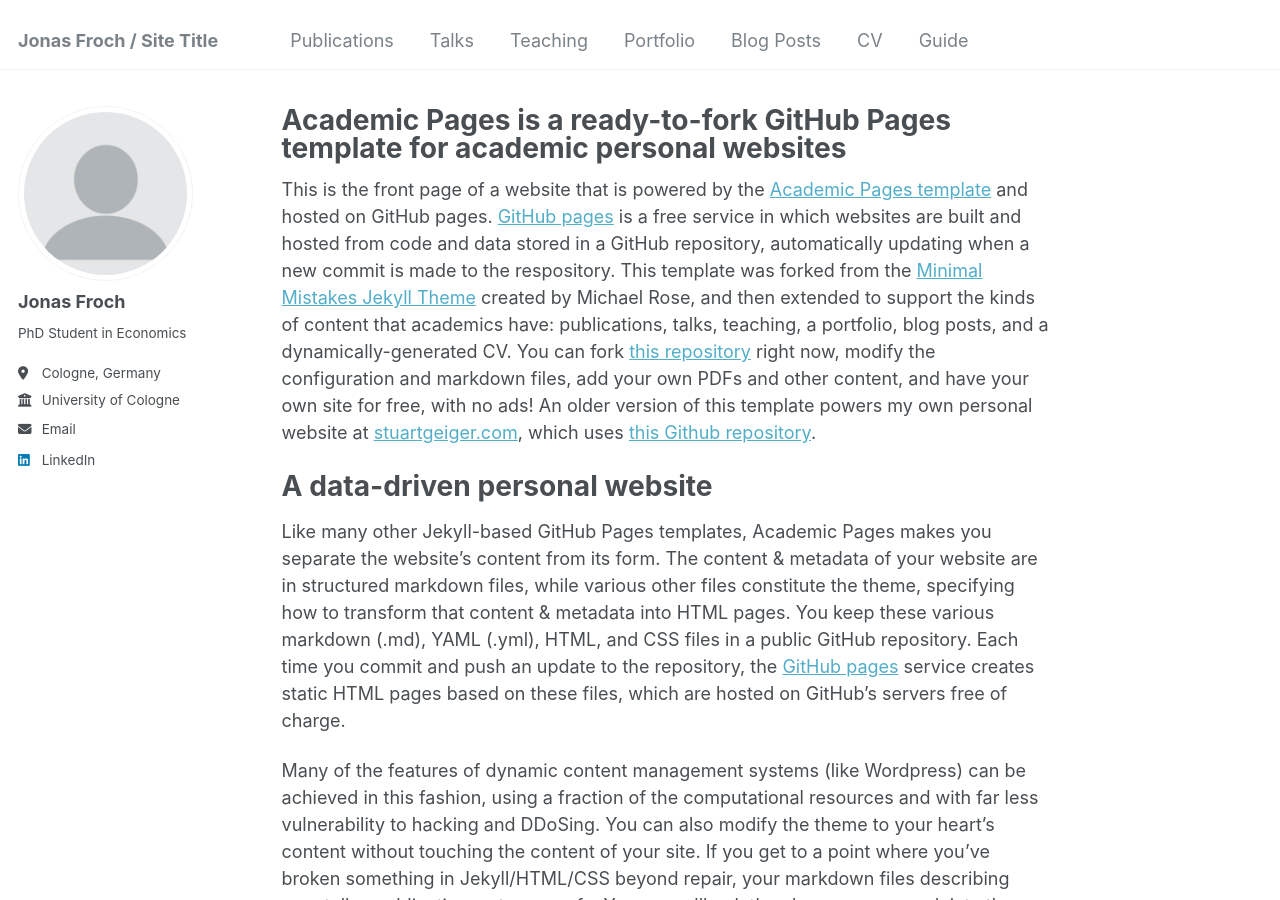
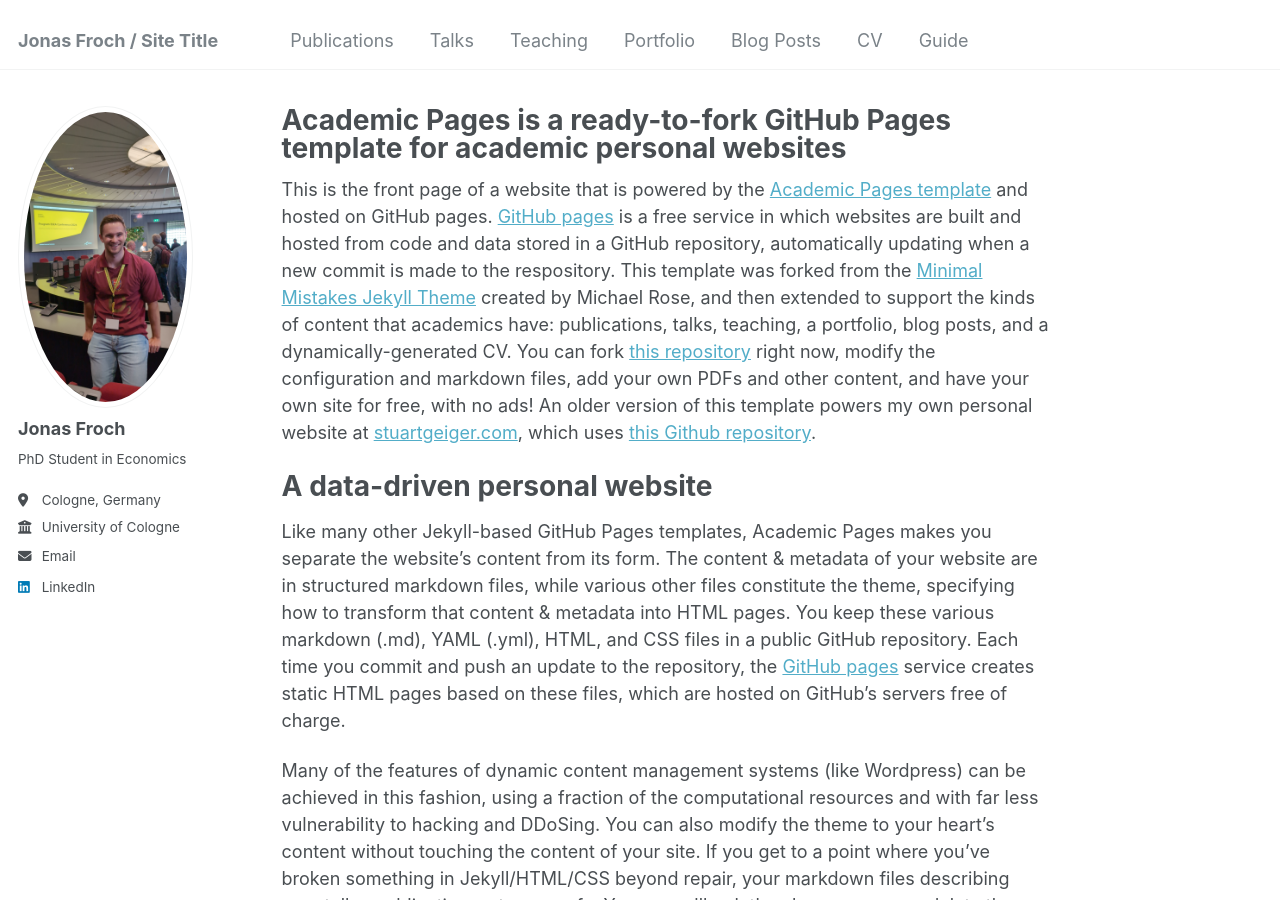
Before and after one commit to jonasfroch/jfwebpage.gitbub.io, a Jekyll site: the page built from _pages/about.md, in a window 1280 px wide and 900 px high. Built offline with Jekyll 4.4.1, drawn with Linux system fonts in a browser that asks for light colours.

Commit message:
Update _config.yml

```diff
--- a/_config.yml
+++ b/_config.yml
@@ -21,7 +21,7 @@ repository               : "jonasfroch/jfwebpage.gitbub.io"
 #               Additional customization can be done by editing /_includes/author-profile.html
 author:
   # Biographic information
-  avatar           : "profile.png"
+  avatar           : "picconference.jpg"
   name             : "Jonas Froch"
   pronouns         : # example: "she/her"
   bio              : "PhD Student in Economics"
```
